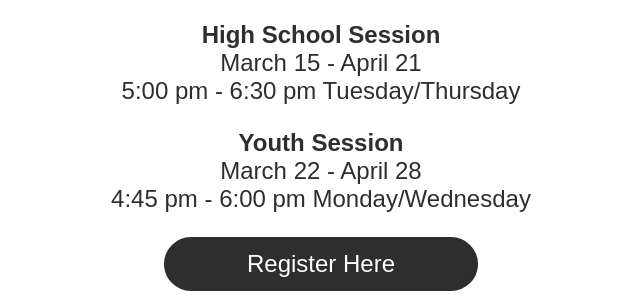
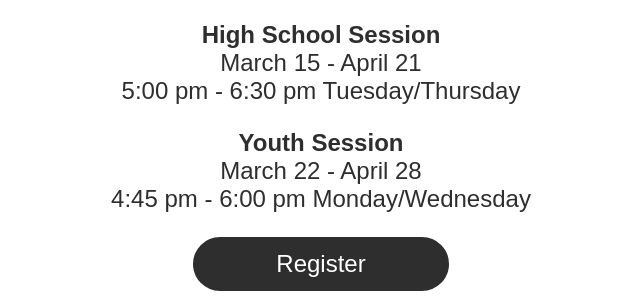
Before and after one commit to ncgrapplers/ncgrapplers.github.io, a plain HTML site: page index.html in a window 1280 px wide. Shown: the part 495-800 px from the top of the page, without its empty margins (319-959 px from the left). Drawn offline with Linux system fonts and the light colour scheme.

Commit message:
show register only

```diff
--- a/index.html
+++ b/index.html
@@ -35,7 +35,7 @@
 
 	<div id="sign_up" class="section">
 		<a href="https://www.familyid.com/organizations/north-coast-grapplers" target="_blank" rel="noopener noreferrer"
-			class="button">Register Here</a>
+			class="button">Register</a>
 	</div>
 
     <div class="section">
```
